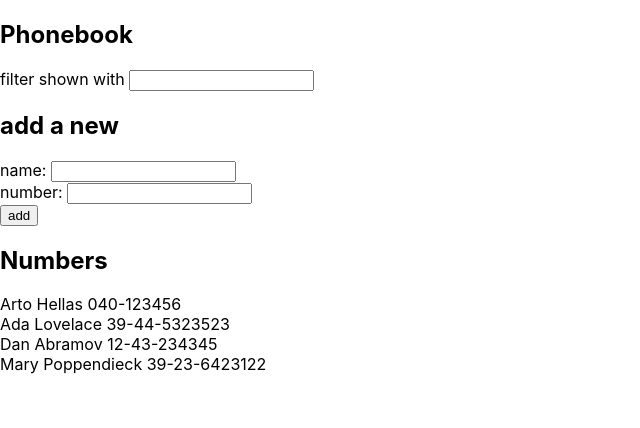
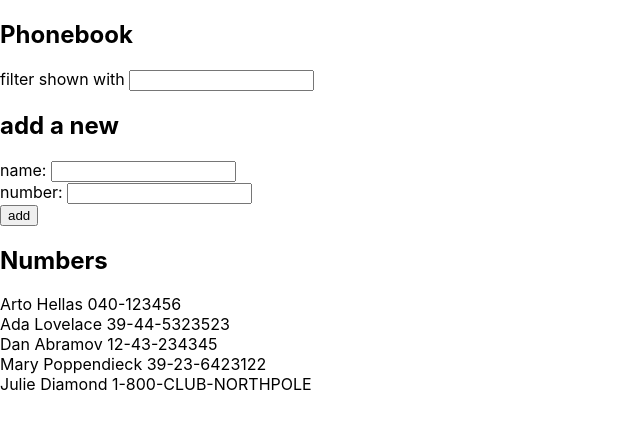
Before and after one commit to mkcyoung/fullstack-helsinki, a React (Create React App) app in the folder part2/phonebook/: page / in a window 1280 px wide. Shown: the top 428 px of the page, without its empty margins (0-640 px from the left). Built offline with nearby package versions, Linux system fonts and the light colour scheme; data requests are answered from the project's data file.

Commit message:
exercise 2.15

```diff
--- a/part2/phonebook/db.json
+++ b/part2/phonebook/db.json
@@ -1,5 +1,5 @@
 {
-    "persons":[
+  "persons": [
     {
       "name": "Arto Hellas",
       "number": "040-123456",
@@ -19,6 +19,11 @@
       "name": "Mary Poppendieck",
       "number": "39-23-6423122",
       "id": 4
+    },
+    {
+      "name": "Julie Diamond",
+      "number": "1-800-CLUB-NORTHPOLE",
+      "id": 5
     }
   ]
 }
--- a/part2/phonebook/src/App.js
+++ b/part2/phonebook/src/App.js
@@ -105,11 +105,18 @@ const App = () => {
       name: newName,
       number: newNumber
     }
-    // update the persons state with new stuff
-    setPersons(persons.concat(personObject))
-    // reset the new name
-    setNewName('')
-    setNewNumber('')
+
+    // post the new entry to the backend
+    axios
+      .post('http://localhost:3001/persons', personObject)
+      .then(response => {
+        // update the persons state with new stuff
+        setPersons(persons.concat(response.data))
+        // reset hooks
+        setNewName('')
+        setNewNumber('')
+      })
+
   }
 
 
```
Lines whose indentation alone changed are shown as unchanged.
